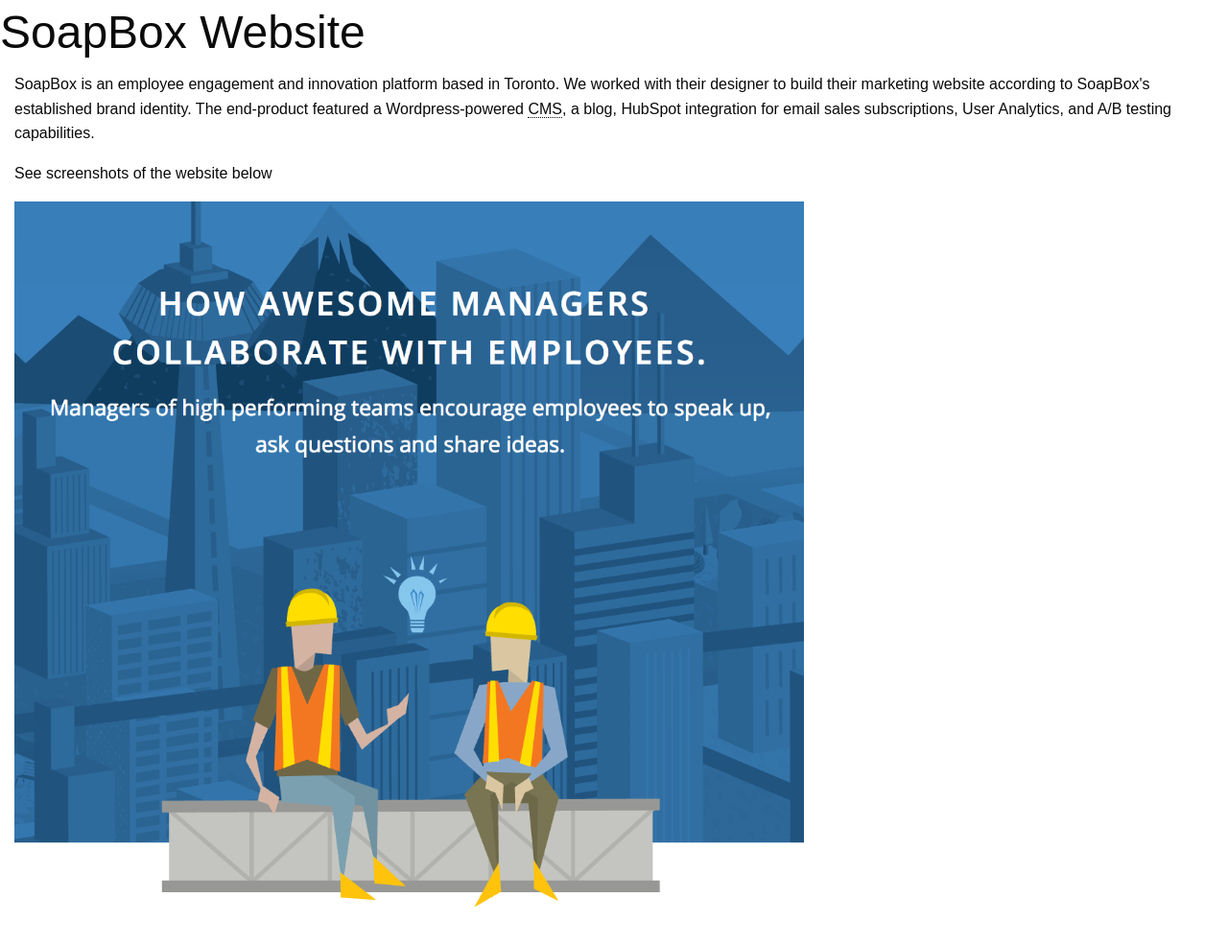
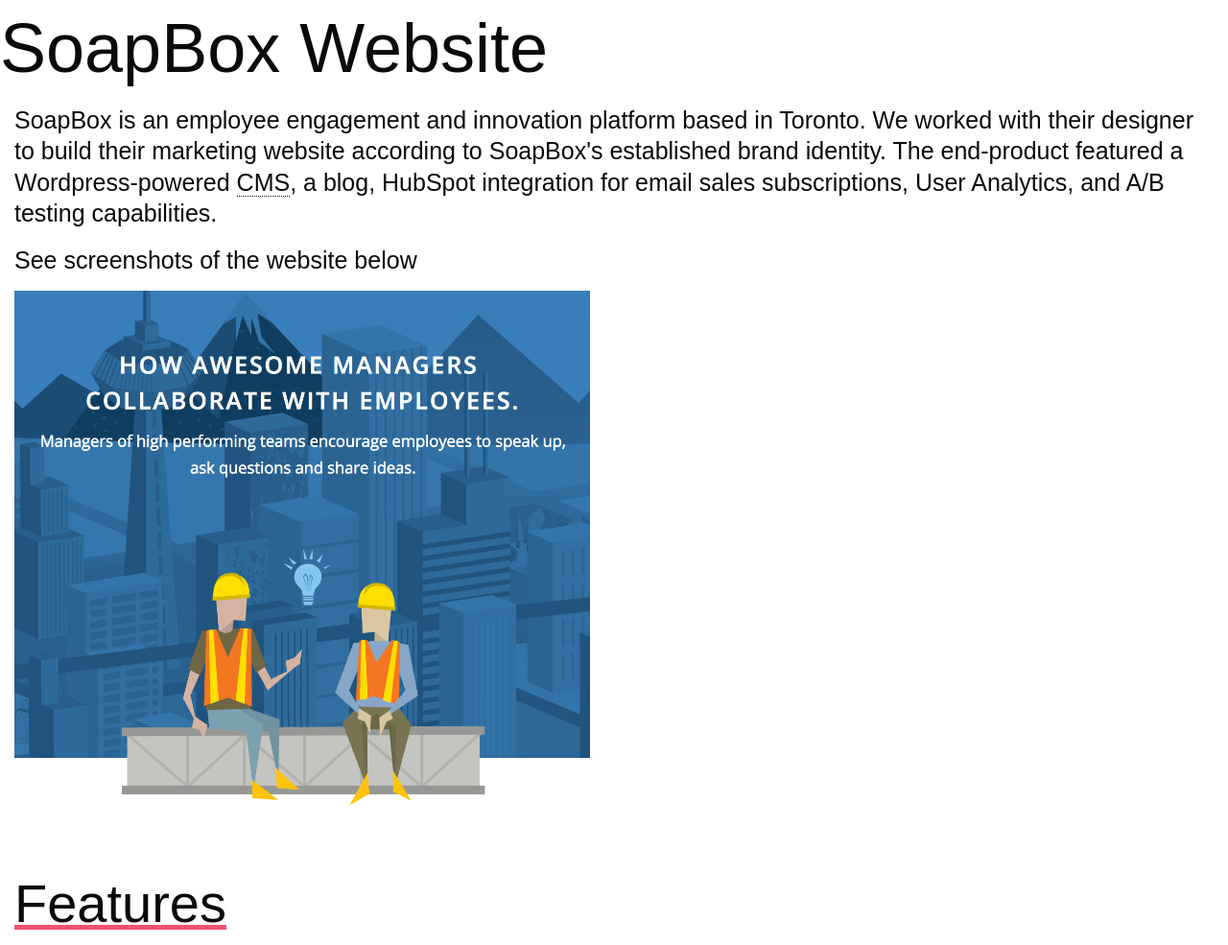
Before and after one commit to eclaidley/panda-designs, a plain HTML site: page soapbox.html in a window 1280 px wide. Shown: the top 985 px of the page at 96% size. Drawn offline with nearby package versions, Linux system fonts and the light colour scheme; a web font is replaced by a local one.

Commit message:
update styles

```diff
--- a/css/app.css
+++ b/css/app.css
@@ -3,6 +3,7 @@
 	font-style: normal;
 	font-weight: 400;
 	background-color: white;
+	font-size: 25px;
 }
 
 .top-bar {
@@ -35,15 +36,30 @@
 	font-weight: 400;
 }
 
+h1 {
+	font-size: 72px;
+}
+
 h2 {
+	font-size: 56px;
 	text-decoration: underline;
 	text-decoration-color: #F2526E;
 	-webkit-text-decoration-color: #F2526E;
 }
 
+p {
+	line-height: 1.3;
+}
+
+.lead {
+	line-height: 1.4;
+}
+
 #services-list,
 .content-box {
 	border: 5px solid #6DDDF2;
+	padding: 30px;
+	margin: 0 auto;
 }
 
 a {
@@ -90,10 +106,14 @@
 	display: block;
 	opacity: 0.9;
 	transition: opacity 0.3s ease;
+    -webkit-filter: grayscale(100%);
+    filter: grayscale(100%);
 }
 
 #our-work a:hover img {
 	opacity: 1;
+	-webkit-filter: grayscale(0%);
+	filter: grayscale(0%);
 }
 
 h2 a {
@@ -103,3 +123,13 @@
 	-webkit-text-decoration-color: #F2526E;
 	font-weight: normal;
 }
+
+.portfolio-item {
+	max-width: 800px;
+	margin: 0 auto;
+}
+
+.portfolio-item img {
+	width: 100%;
+	max-width: 600px;
+}
--- a/soapbox.html
+++ b/soapbox.html
@@ -11,7 +11,7 @@
 
 	<body id="soapbox-website">
         <h1>SoapBox Website</h1>
-        <div class="grid-container fluid">
+        <div class="portfolio-item grid-container fluid">
             <div class="grid-x grid-padding-x">
                 <div class="small-12 cell">
                     <p>SoapBox is an employee engagement and innovation platform based in Toronto. We worked with their designer to build their marketing website according to SoapBox's established brand identity. The end-product featured a Wordpress-powered <abbr title="Content Management System">CMS</abbr>, a blog, HubSpot integration for email sales subscriptions, User Analytics, and A/B testing capabilities.</p>
```
Also changed, not shown: index.html (+1 -1 lines).
